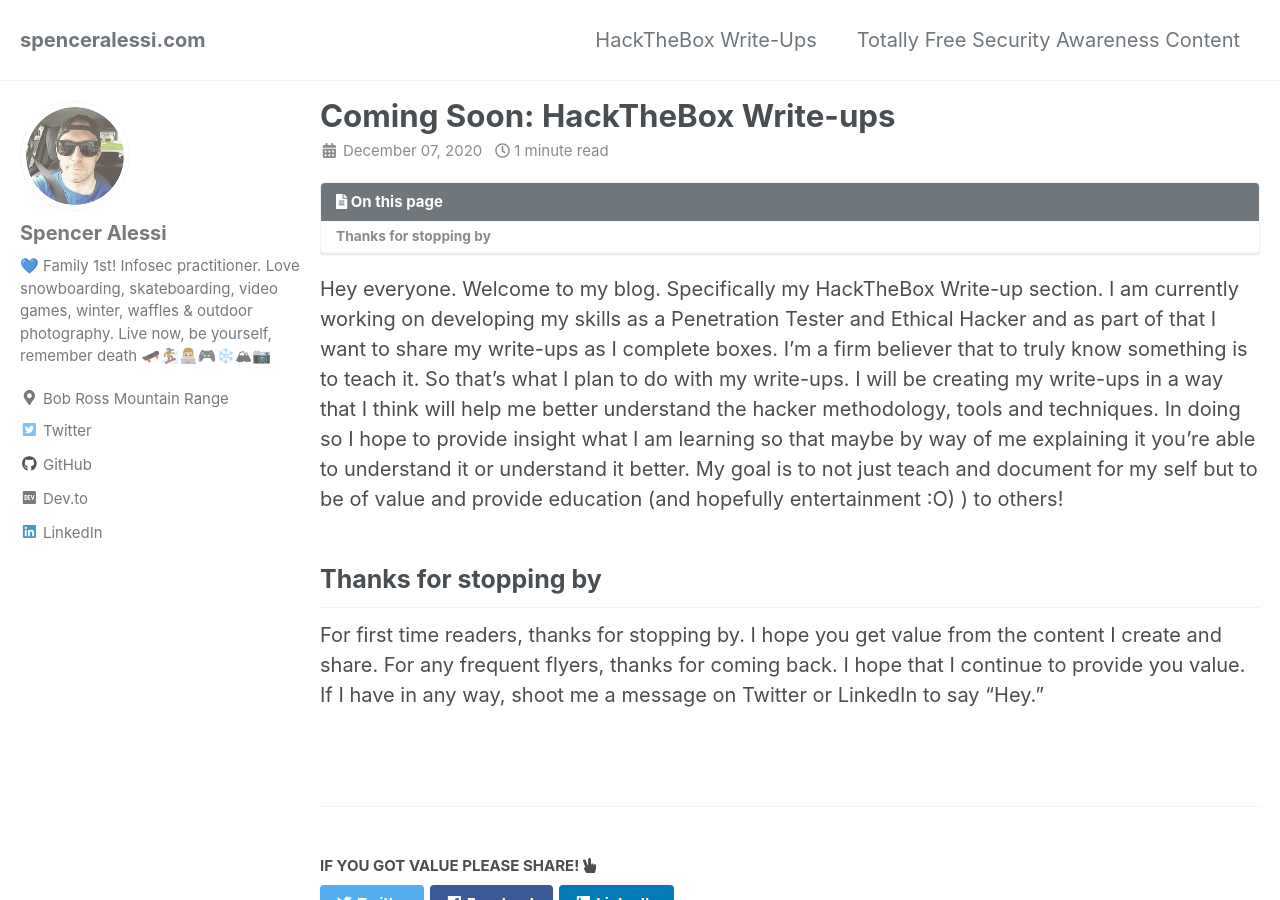
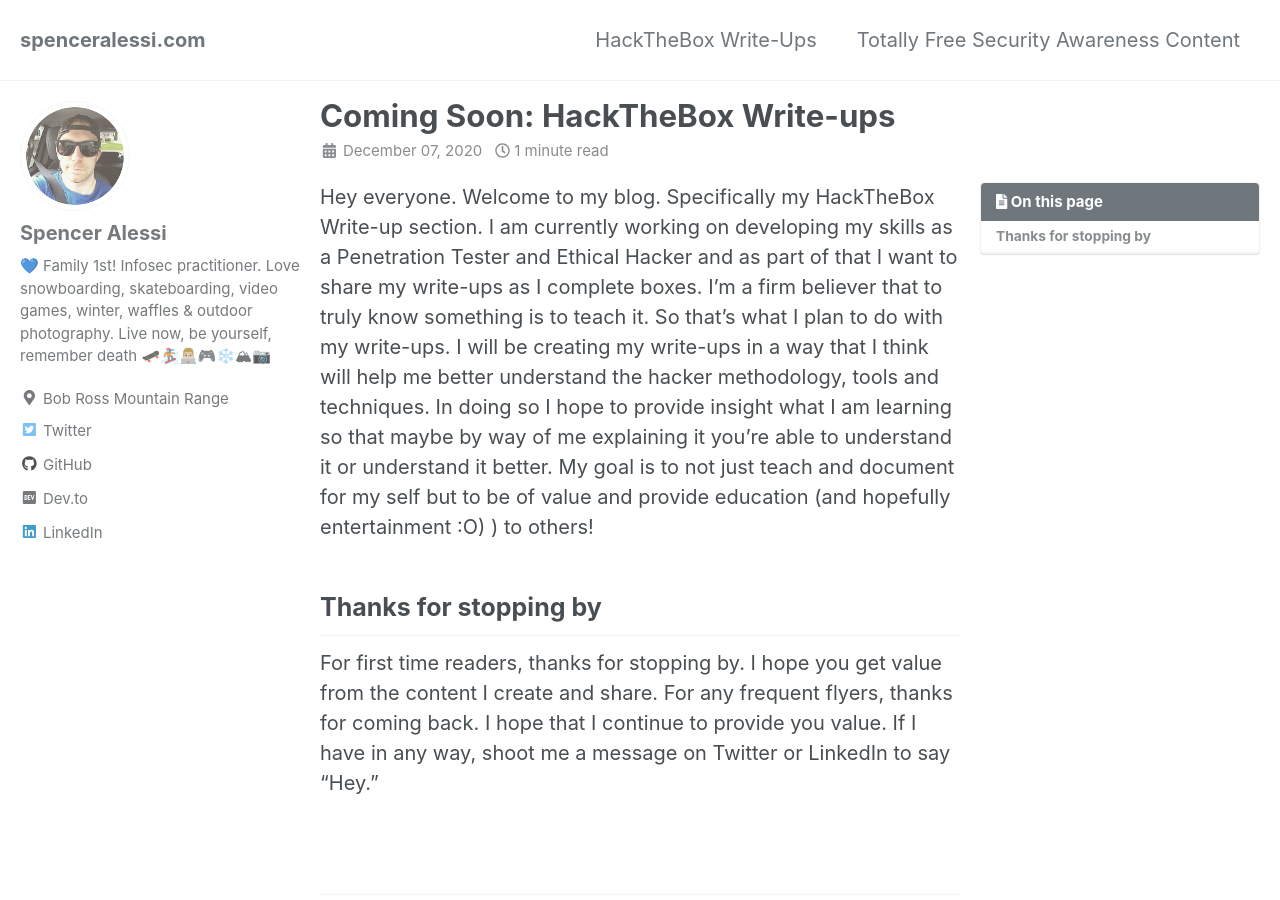
Before and after one commit to techspence/techspence.github.io, a Jekyll site: the page built from _hackthebox/2020-12-07-Coming-Soon-HackTheBox-Write-ups.md, in a window 1280 px wide and 900 px high. Built offline with Jekyll 4.4.1, drawn with Linux system fonts in a browser that asks for light colours; cached includes are drawn as plain includes.

Commit message:
think I got it

```diff
--- a/_config.yml
+++ b/_config.yml
@@ -333,3 +333,4 @@ defaults:
       share: true
       related: true
       toc: true
+      toc_sticky: true
```
Also changed, not shown: _hackthebox/2020-12-07-Coming-Soon-HackTheBox-Write-ups.md (+0 -1 lines).
